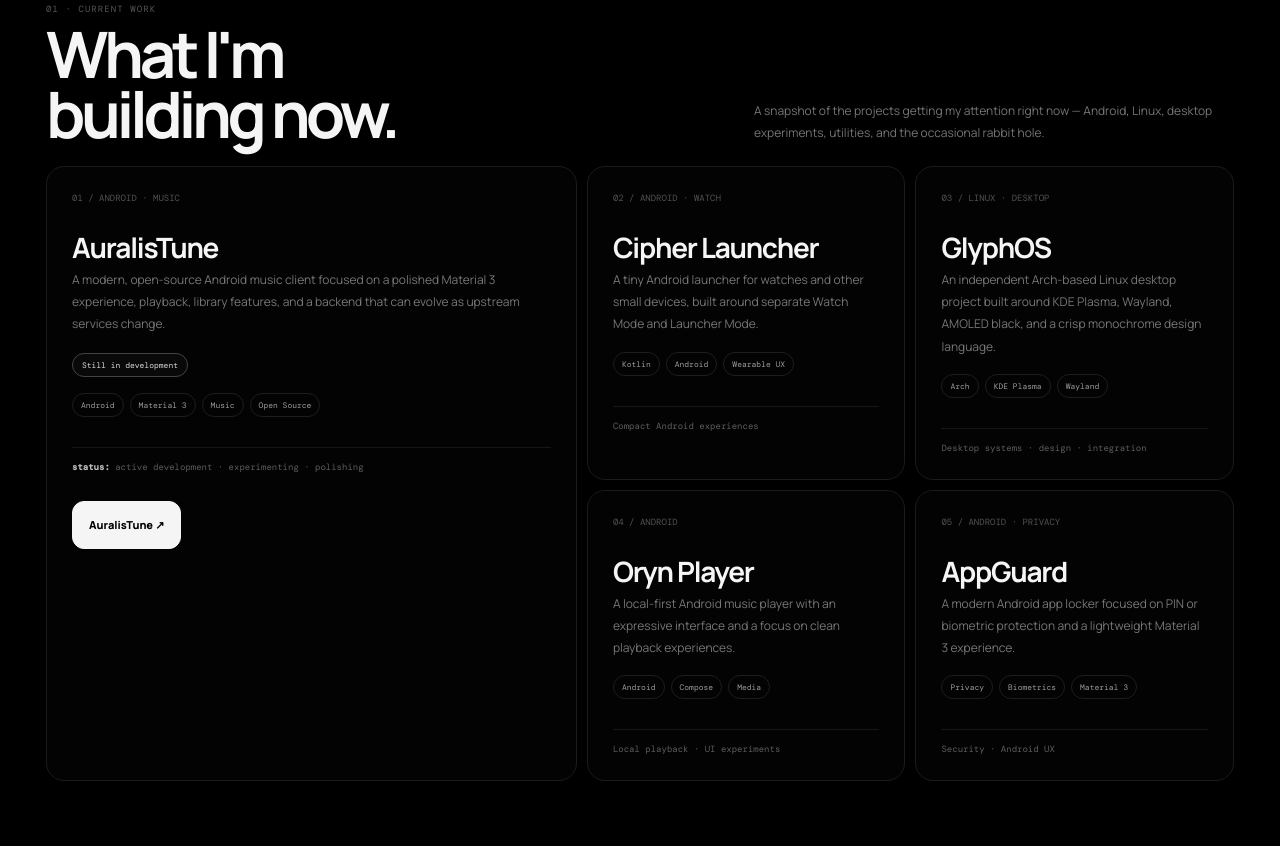
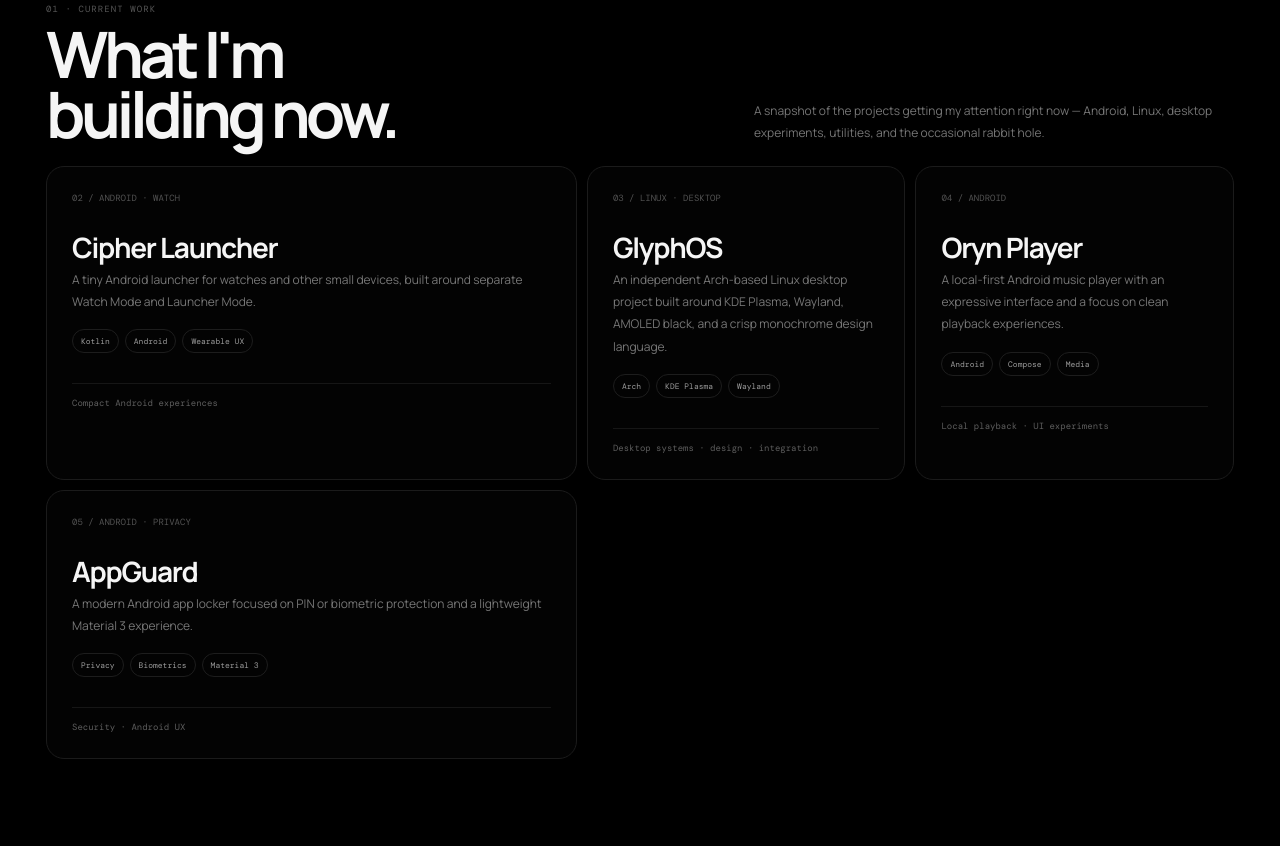
Before and after one commit to Jackson4Rocks/jackson4rocks.github.io, a plain HTML site: page index.html in a window 1280 px wide. Shown: the part 994-1840 px from the top of the page. Drawn offline with nearby package versions, Linux system fonts and the light colour scheme.

Commit message:
Remove deleted AuralisTune from portfolio website

```diff
--- a/index.html
+++ b/index.html
@@ -421,16 +421,6 @@ footer a:hover{color:#ddd}
       </div>
 
       <div class="now-grid">
-        <article class="now-card featured">
-          <div class="id">01 / ANDROID · MUSIC</div>
-          <h3>AuralisTune</h3>
-          <p>A modern, open-source Android music client focused on a polished Material 3 experience, playback, library features, and a backend that can evolve as upstream services change.</p>
-          <span class="status wip">Still in development</span>
-          <div class="mini-tags"><span>Android</span><span>Material 3</span><span>Music</span><span>Open Source</span></div>
-          <div class="meta-line"><b>status:</b> active development · experimenting · polishing</div>
-          <div class="actions"><a class="button primary" href="https://github.com/Jackson4Rocks/AuralisTune" target="_blank" rel="noreferrer">AuralisTune ↗</a></div>
-        </article>
-
         <article class="now-card">
           <div class="id">02 / ANDROID · WATCH</div>
           <h3>Cipher Launcher</h3>
@@ -588,7 +578,6 @@ footer a:hover{color:#ddd}
         <div class="actions">
           <a class="button primary" href="mailto:leonsonyk@gmail.com">Email me</a>
           <a class="button" href="https://github.com/Jackson4Rocks" target="_blank" rel="noreferrer">GitHub ↗</a>
-          <a class="button" href="https://github.com/Jackson4Rocks/AuralisTune" target="_blank" rel="noreferrer">AuralisTune ↗</a>
         </div>
       </div>
     </section>
```
